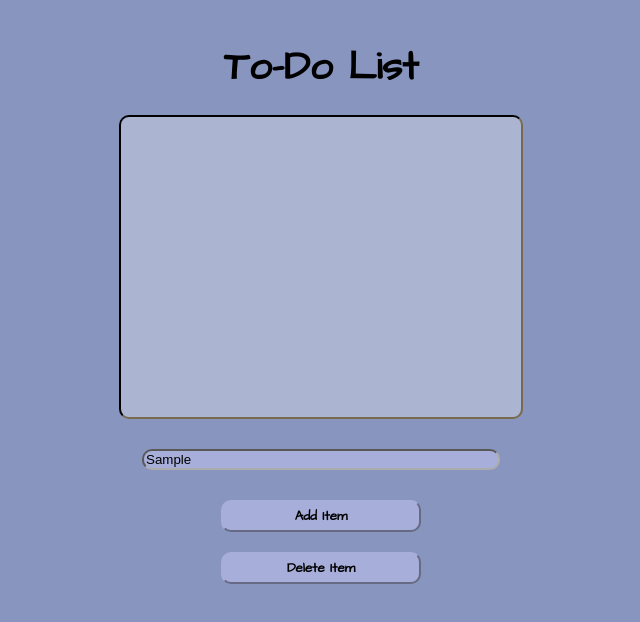
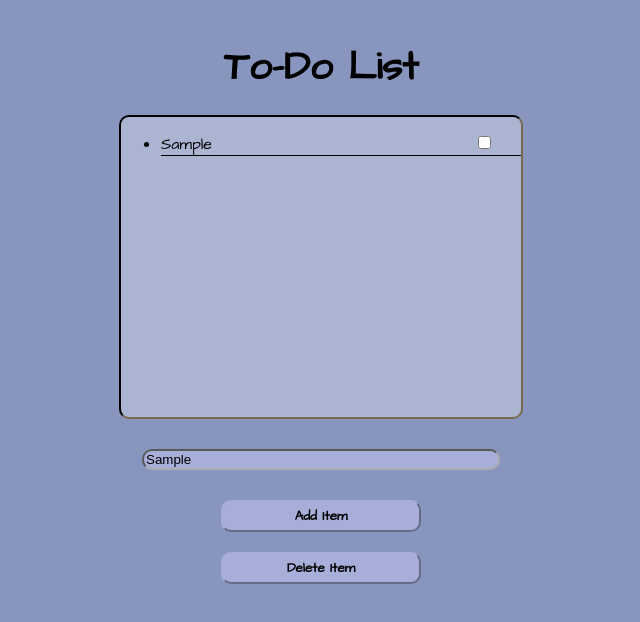
Before and after one commit to alexiscenriquez/todolist, a plain HTML site: page index.html in a window 1280 px wide. Both pictures are taken after typing "Sample" into the empty fields and a click on the button "Add Item". Shown: the whole page, without its empty margins (319-959 px from the left). Drawn offline with Linux system fonts and the light colour scheme.

Commit message:
add event listener

```diff
--- a/index.css
+++ b/index.css
@@ -56,6 +56,10 @@ button{
     overflow: scroll;
     border-radius: 10px;
 }
+input[type="checkbox"]{
+float: right;
+margin-right:30px;
+    }
 @media(max-width:500px){
     body{
         background-size: 70%;
@@ -79,6 +83,7 @@ button{
 
         padding:10px;
     }
+
 
     input[type="text"]{
         width: 200px;
--- a/index.html
+++ b/index.html
@@ -20,7 +20,7 @@
     <div class="wrapper">
         <h1>To-Do List</h1>
 <div id="list">
-    <ul>
+    <ul id="items">
 
     </ul>
 </div>
--- a/index.js
+++ b/index.js
@@ -0,0 +1,7 @@
+let add=document.querySelector("#add");
+let del=document.querySelector("#delete")
+let input=document.querySelector("#item")
+let list=document.querySelector("#items")
+add.addEventListener("click",()=>{
+list.innerHTML+=`<li> ${input.value} <input type="checkbox"></li>`
+})
```
